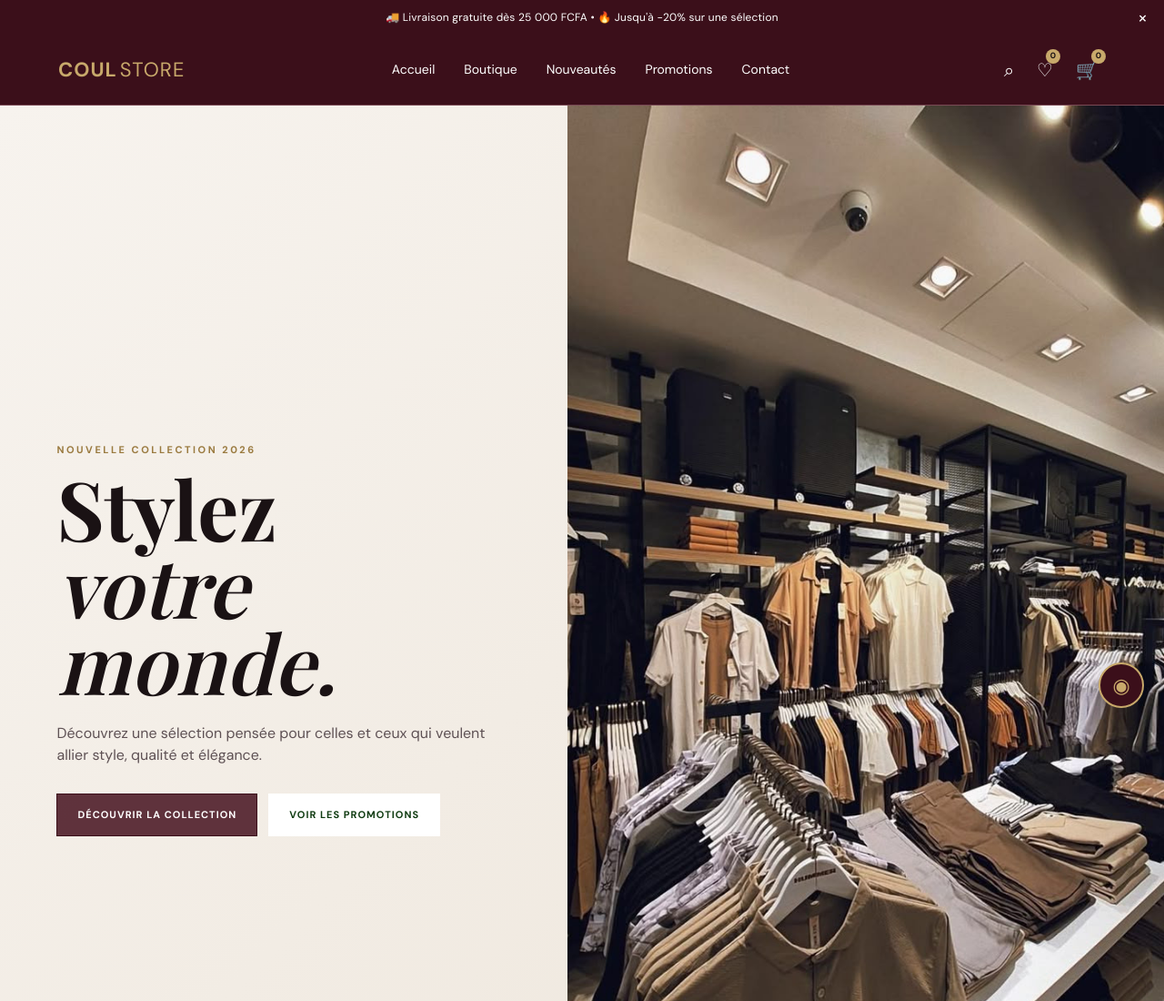
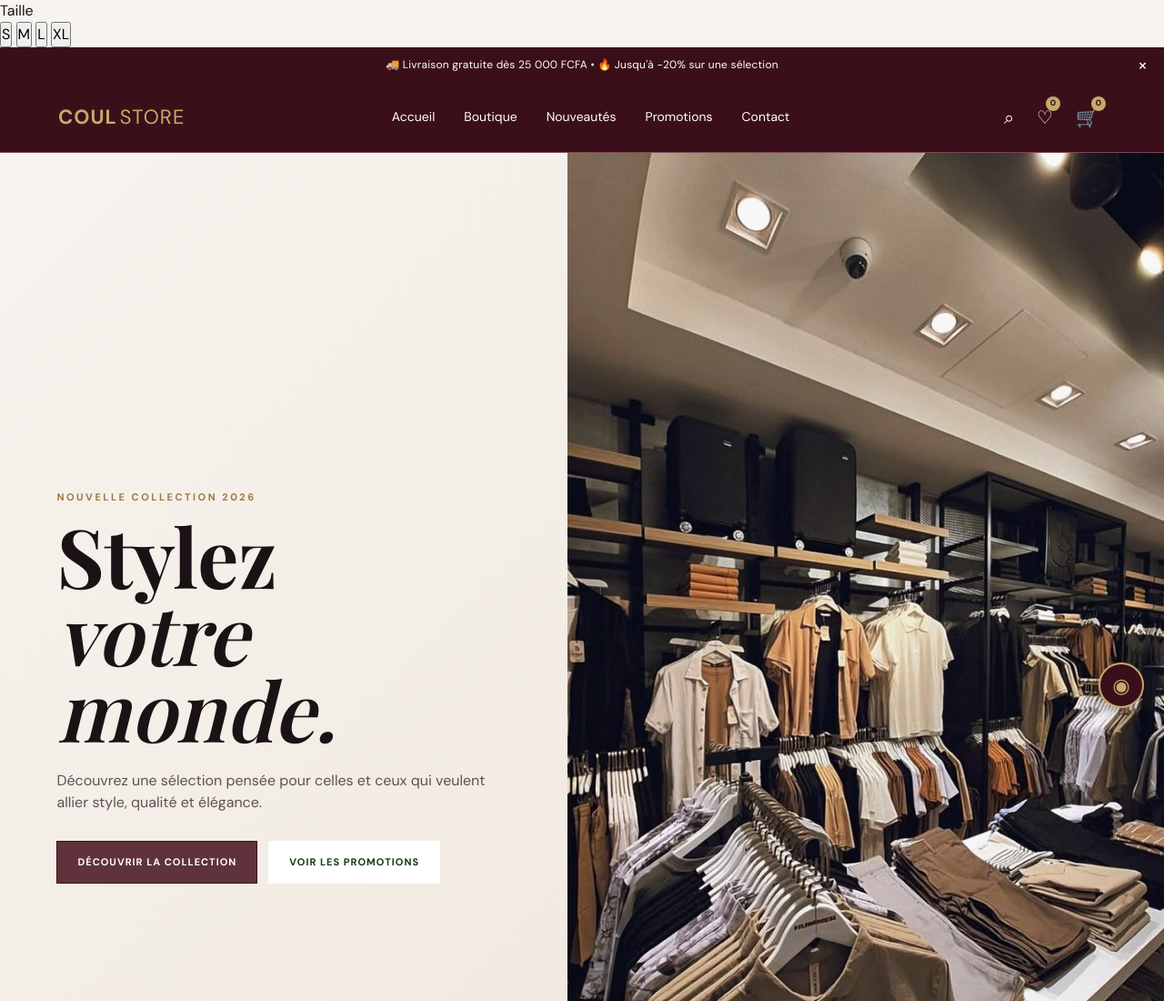
Before and after one commit to kadercoulibaly095-web/-coul-store, a plain HTML site: page index.html in a window 1280 px wide. Shown: the top 1100 px of the page at 91% size. Drawn offline with nearby package versions, Linux system fonts and the light colour scheme.

Commit message:
Update index.html

```diff
--- a/index.html
+++ b/index.html
@@ -14,6 +14,14 @@
 </head>
 
 <body>
+
+  <div class="tailles">
+  <p>Taille</p>
+  <button class="taille">S</button>
+  <button class="taille">M</button>
+  <button class="taille">L</button>
+  <button class="taille">XL</button>
+</div>
 
   <div class="announcement" id="announcement">
     <span>🚚 Livraison gratuite dès 25 000 FCFA • 🔥 Jusqu'à -20% sur une sélection</span>
```
